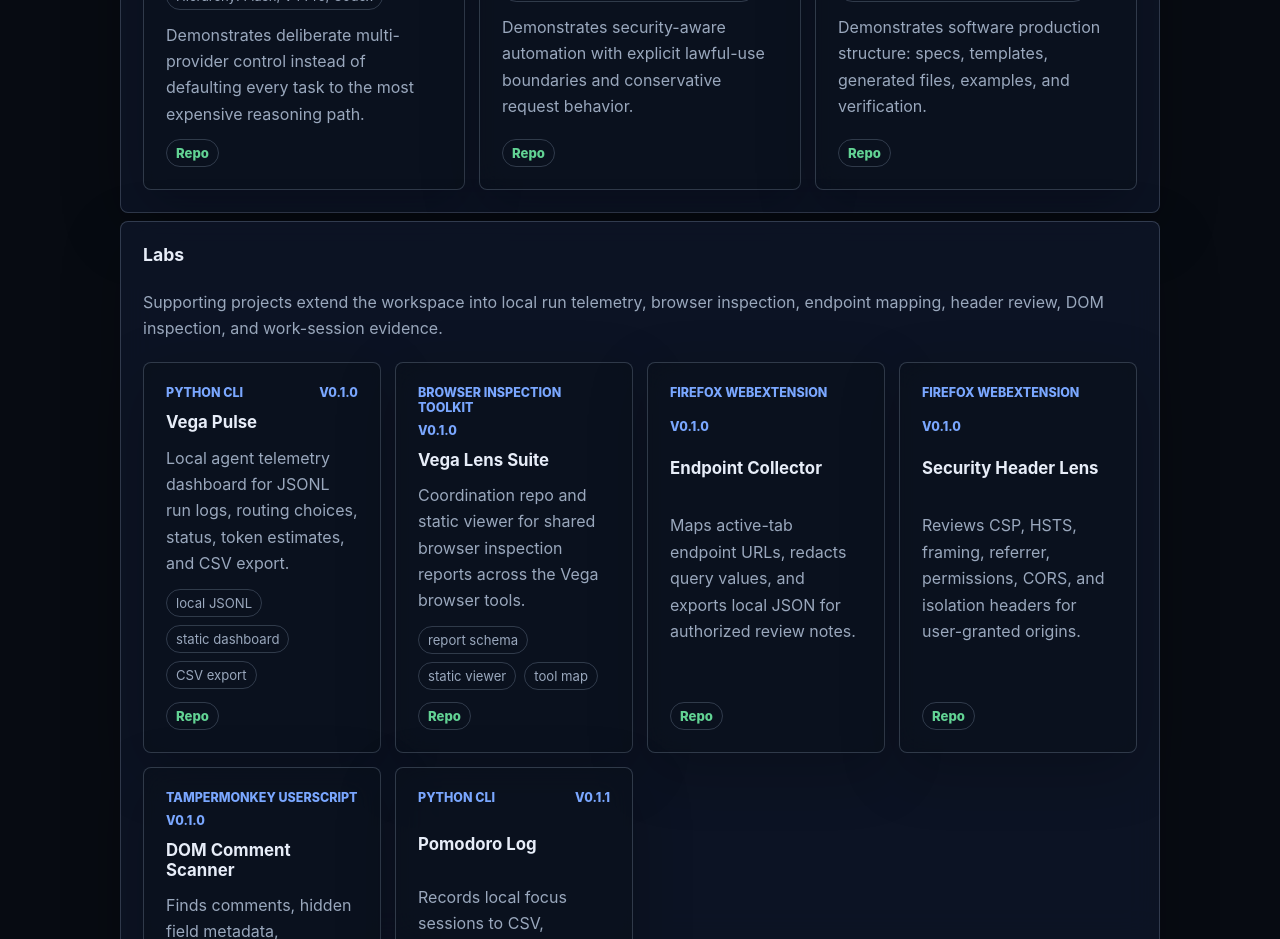
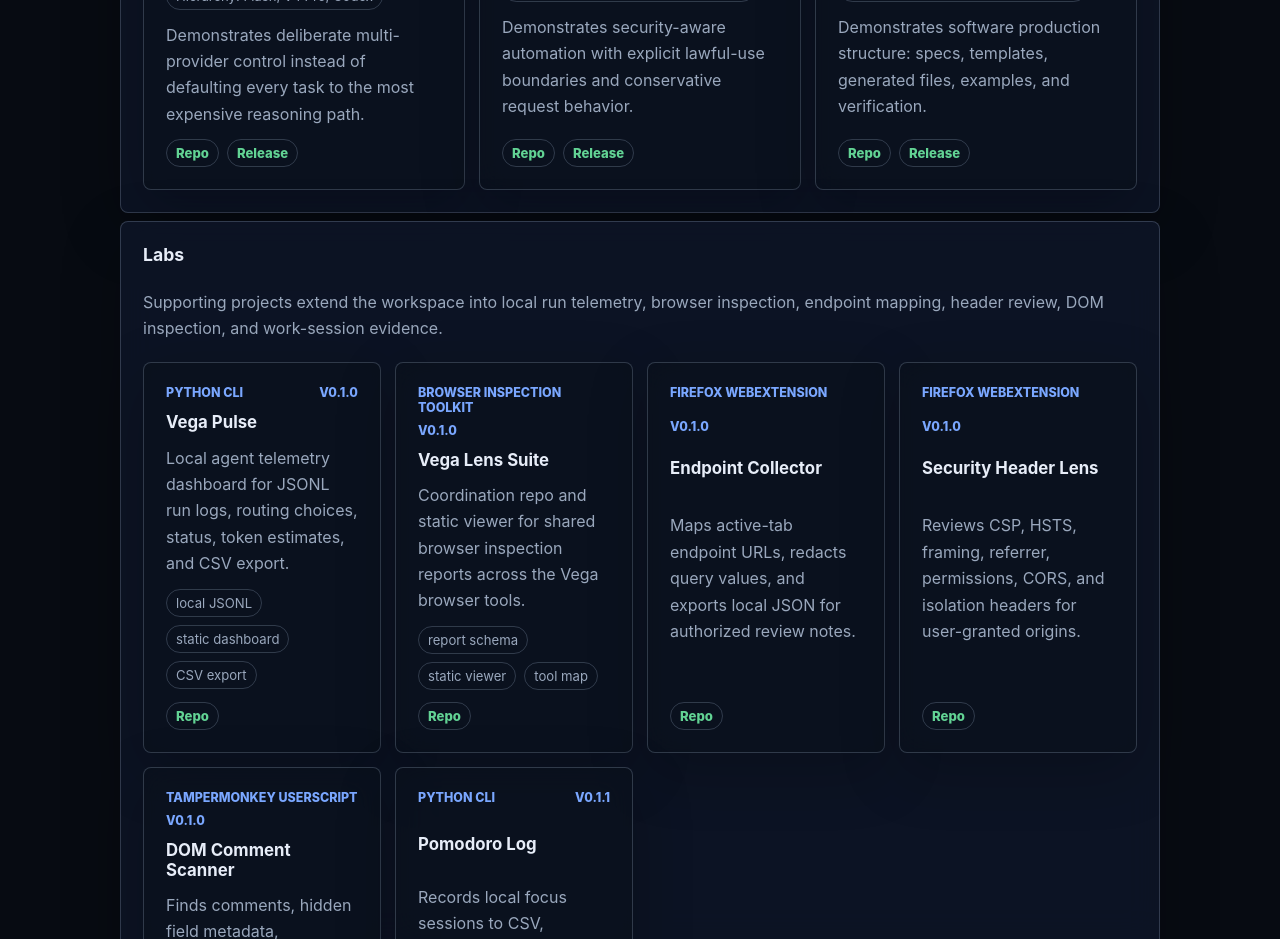
Before and after one commit to Vega-Starboard/vega-starboard.github.io, a plain HTML site: page index.html in a window 1280 px wide. Shown: the part 1200-2139 px from the top of the page. Drawn offline with Linux system fonts and the light colour scheme.

Commit message:
Link v0.1.0 showcase releases

```diff
--- a/index.html
+++ b/index.html
@@ -84,6 +84,7 @@
             </p>
             <div class="artifact-links">
               <a href="https://github.com/Vega-Starboard/vega-nexus">Repo</a>
+              <a href="https://github.com/Vega-Starboard/vega-nexus/releases/tag/v0.1.0">Release</a>
             </div>
           </article>
 
@@ -108,6 +109,7 @@
             </p>
             <div class="artifact-links">
               <a href="https://github.com/Vega-Starboard/vega-sentinel">Repo</a>
+              <a href="https://github.com/Vega-Starboard/vega-sentinel/releases/tag/v0.1.0">Release</a>
             </div>
           </article>
 
@@ -132,6 +134,7 @@
             </p>
             <div class="artifact-links">
               <a href="https://github.com/Vega-Starboard/vega-forge">Repo</a>
+              <a href="https://github.com/Vega-Starboard/vega-forge/releases/tag/v0.1.0">Release</a>
             </div>
           </article>
         </div>
```
